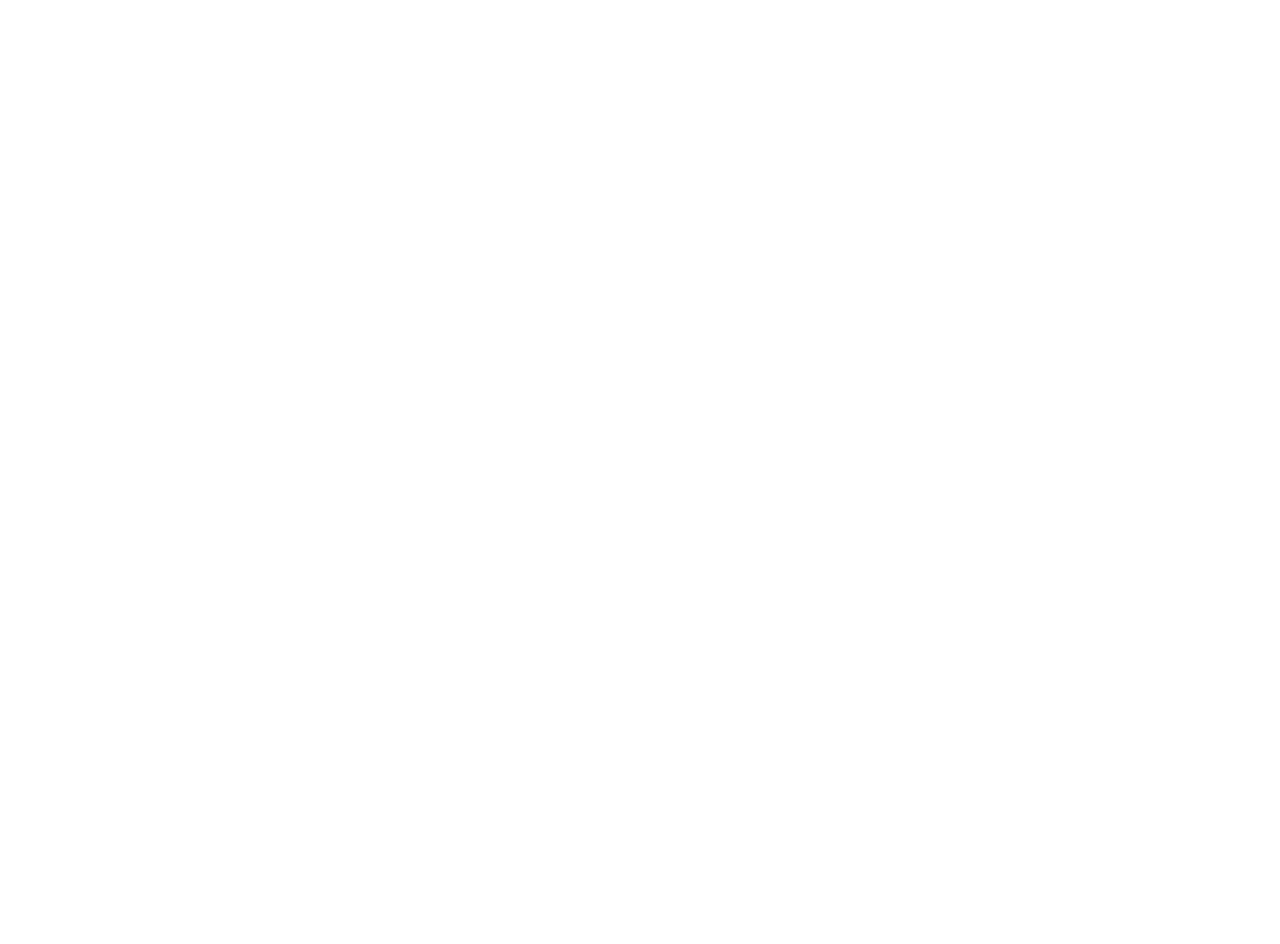
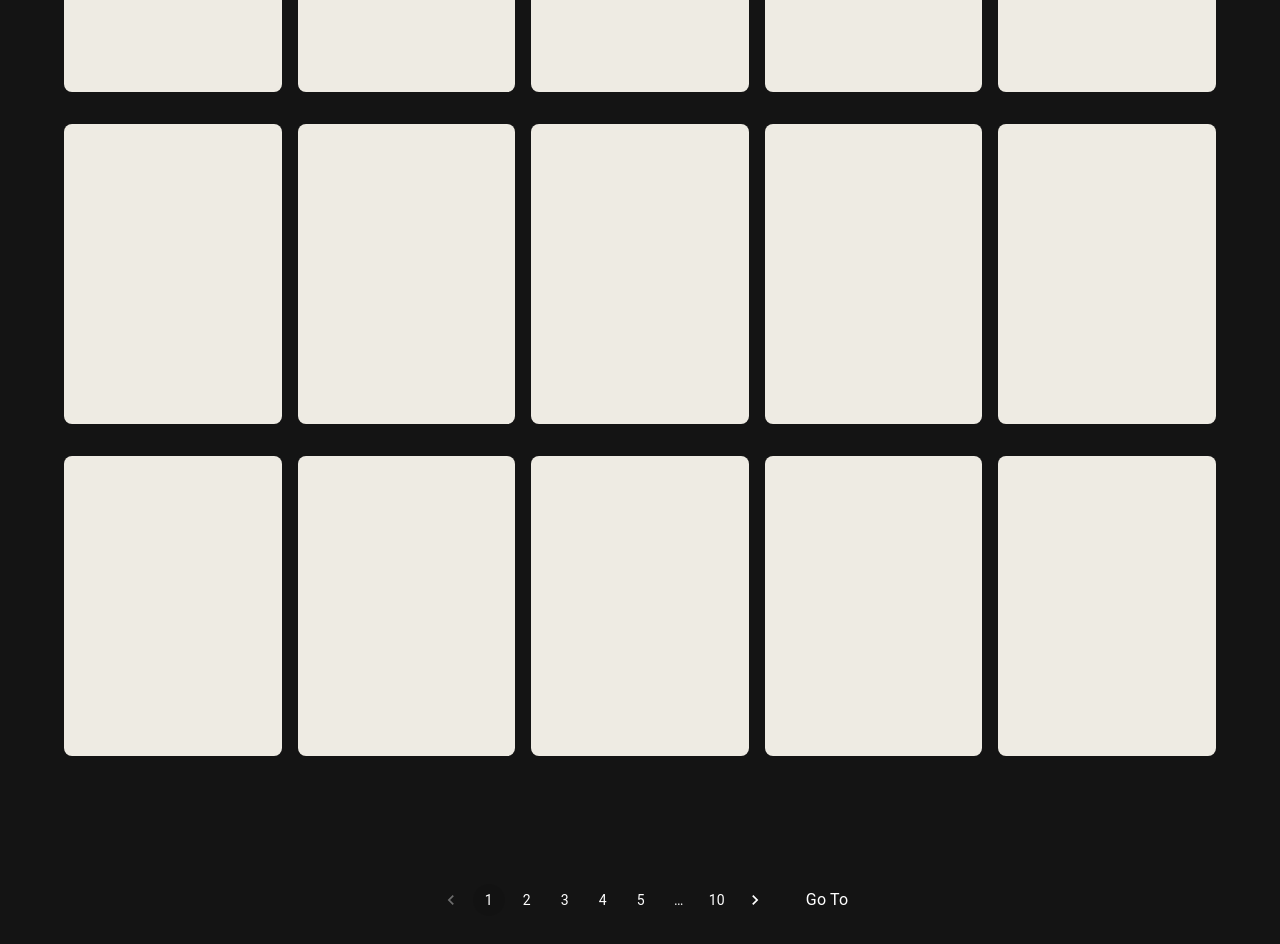
Before and after one commit to irxd/weebflix-app-router, a Next.js app: page / in a window 1280 px wide. Shown: the part 1000-1944 px from the top of the page. Before the commit the page ends 800 px from the top, so only its background shows below. Built offline with nearby package versions, Linux system fonts and the light colour scheme.

Commit message:
feat: add homepage with pagination

```diff
--- a/app/components/Header.tsx
+++ b/app/components/Header.tsx
@@ -4,7 +4,7 @@ import Image from "next/image";
 
 export default function Header() {
   return (
-    <AppBar position="static" sx={{ height: "80px", backgroundColor: "black" }}>
+    <AppBar position="fixed" sx={{ height: "80px", backgroundColor: "black" }}>
       <Container
         sx={{
           display: "flex",
--- /dev/null
+++ b/app/components/Pagination.tsx
@@ -0,0 +1,24 @@
+import { Stack, Pagination as MUIPagination, Typography } from "@mui/material";
+
+export default function Pagination() {
+  return (
+    <Stack direction="row" alignItems="center" justifyContent="center" gap={4} marginBottom={16}>
+      <MUIPagination
+        count={10}
+        sx={{
+          "& .MuiPaginationItem-root": {
+            color: "#fff"
+          },
+          "& .Mui-selected": {
+            color: "white",
+            backgroundColor: "#B81D24"
+          },
+          "& .Mui-selected:hover": {
+            backgroundColor: "#B81D24"
+          },
+        }}
+      />
+      <Typography color="white">Go To</Typography>
+    </Stack>
+  );
+}
--- a/app/globals.css
+++ b/app/globals.css
@@ -8,6 +8,7 @@ html,
 body {
   max-width: 100vw;
   overflow-x: hidden;
+  background-color: #141414;
 }
 
 a {
--- a/app/layout.tsx
+++ b/app/layout.tsx
@@ -1,6 +1,7 @@
 import type { Metadata } from "next";
 import "./globals.css";
 import Header from "./components/Header";
+import { Box } from "@mui/material";
 
 export const metadata: Metadata = {
   title: "Weebflix",
@@ -16,7 +17,9 @@ export default function RootLayout({
     <html lang="en">
       <body>
         <Header />
-        {children}
+        <Box marginTop={16}>
+          {children}
+        </Box>
       </body>
     </html>
   );
--- a/app/page.tsx
+++ b/app/page.tsx
@@ -1,7 +1,28 @@
+import { Box, Container, Grid } from "@mui/material";
+import Pagination from "./components/Pagination";
+
 export default function Home() {
   return (
     <main>
-      <div>main content</div>
+      <Container>
+        <Grid container rowSpacing={4} columnSpacing={2} marginBottom={16}>
+          {
+            Array.from({ length: 25 }).map((_, index) => (
+              <Grid key={index} item xs={6} sm={4} md={2.4}>
+                <Box
+                  sx={{
+                    height: "300px",
+                    backgroundColor: "#EEEBE3",
+                    borderRadius: "8px"
+                  }}
+                >
+                </Box>
+              </Grid>
+            ))
+          }
+        </Grid>
+        <Pagination />
+      </Container>
     </main>
   );
 }
```
Also changed, not shown: 1 other file (tests, documents, lock files or other folders).
